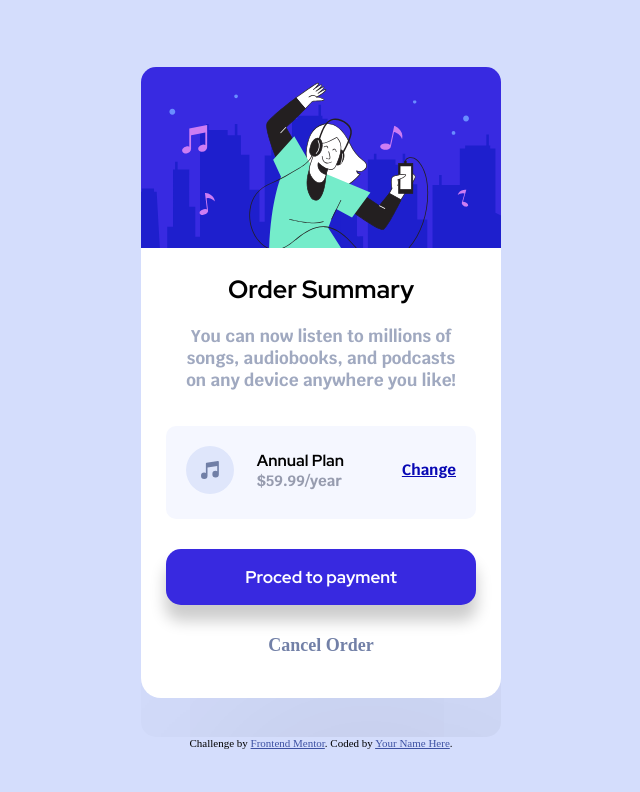
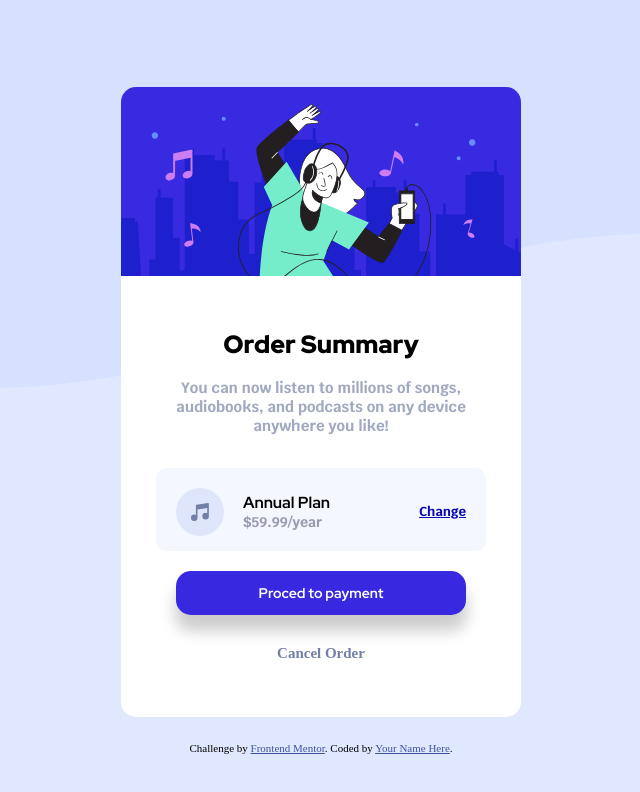
Before and after one commit to NivelX/Order-summary-card, a plain HTML site: page index.html in a window 1280 px wide. Shown: the whole page, without its empty margins (319-959 px from the left). Drawn offline with Linux system fonts and the light colour scheme.

Commit message:
Proyecto Arreglado

```diff
--- a/css/styles.css
+++ b/css/styles.css
@@ -11,20 +11,24 @@ body{
     flex-direction: column;
     justify-content: center;
     align-items: center;
-    background-color: hsl(227, 87%, 91%);
+    background-image: url("/images/pattern-background-desktop.svg");
+    background-repeat: no-repeat;
+    background-size: contain;
+    background-color: hsl(225, 100%, 94%);
     height: 100vh;
 }
                       /*START CONTENEDOR*/
 .contenedor{
-    height: 670px;
-    width: 360px;
+    height: 630px;
+    width: 25rem;
     border-radius: 15px;
     overflow: hidden;
+    margin: 25px;
 }
                             /*END CONTENEDOR*/
 .imagen{
     width: 100%;
-    height: 27%;
+    height: 30%;
     background-image: url(../images/illustration-hero.svg);
     background-size: cover;
 
@@ -32,8 +36,8 @@ body{
                             /*START CARD*/
 .card{
     height: 450px;
-    padding: 25px 25px;
-    background-color: white;
+    padding: 35px;
+    background-color: rgb(255, 255, 255);
     box-shadow: 50px 500px 500px 0 rgba(0, 0, 0, 0.2);
     border-radius: 0 0 20px 20px;
 }
@@ -41,24 +45,24 @@ body{
 .card_tittle{
     text-align: center;
     font-size: 25px;
-    font-weight: 700;
+    font-weight: 800;
     font-family: 'Red Hat Display', sans-serif;
-    margin: 0;
+    margin: 5;
     height: 25px;
 }
 
 .card_descripcion{
     font-family: 'Krub', sans-serif;
     font-weight: 700;
-    font-size: 17px;
-    padding: 10px;
+    font-size: 15px;
+    padding: 8px;
     text-align: center;
     color: hsl(223, 20%, 69%);
 }
 
 .card_info{
     background-color: hsl(225, 100%, 98%);
-    padding: 20px 20px 25px;
+    padding: 20px 20px 15px;
     margin-top: 25px;
     display: flex;
     justify-content: space-between;
@@ -68,9 +72,10 @@ body{
 
 .card_plan{
     font-family: 'Red Hat Display', sans-serif;
+    font-size: 16px;
     font-weight: 700;
     margin: 0;
-    padding-right: 35px;
+    padding-right: 70px;
 }
 
 .card_price{
@@ -78,12 +83,14 @@ body{
     font-weight: 600;
     font-family: 'Krub', sans-serif;
     display: block;
-    font-size: 15px;
-}                             /*END CARD*/
+    font-size: 14px;
+}
+
+                        /*END CARD*/
 
 .change{                       /*START CHANGE*/
     font-family: 'Krub', sans-serif;
-    font-size: 15px;
+    font-size: 13px;
     font-weight: 700;
     color: rgb(8, 8, 180);
 }
@@ -97,14 +104,14 @@ body{
     display: block;
     text-decoration: none;
     font-family: 'Red Hat Display', sans-serif;
-    font-size: 17px;
+    font-size: 14px;
     border-radius: 15px;
     background-color: hsl(245, 75%, 52%);
     box-shadow: 0px 15px 15px 1px rgba(0, 0, 0, 0.2);
     text-align: center;
     color: white;
-    padding: 17px;
-    margin: 30px 0;
+    padding: 13px;
+    margin: 20px;
     font-weight: 700;
 }
 
@@ -113,10 +120,10 @@ body{
 }
 
 .btn_cancel{
-    margin-top: 10px;
+    margin-top: 30px;
     display: block;
     font-weight: 700;
-    font-size: 18px;
+    font-size: 15px;
     text-align: center;
     text-decoration: none;
     color: hsl(224, 23%, 55%);
```
Also changed, not shown: index.html (+0 -3 lines).
